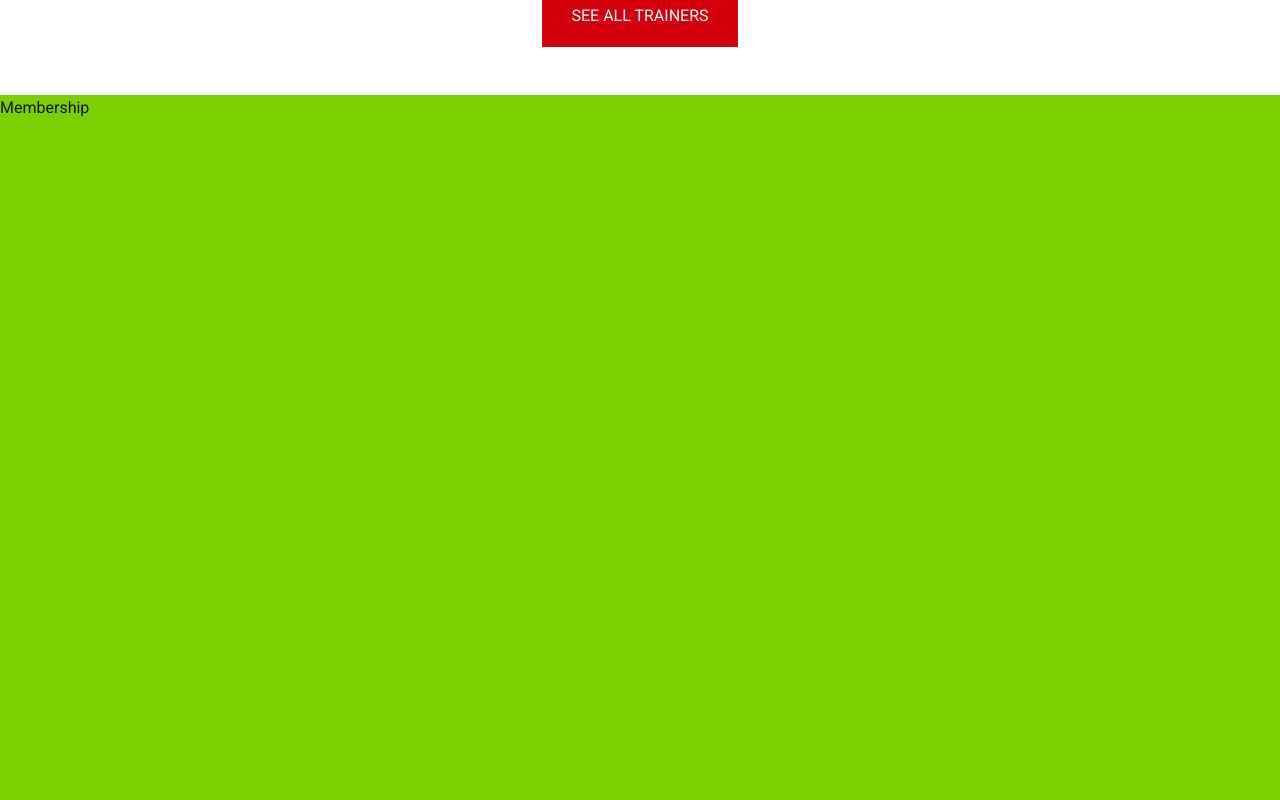
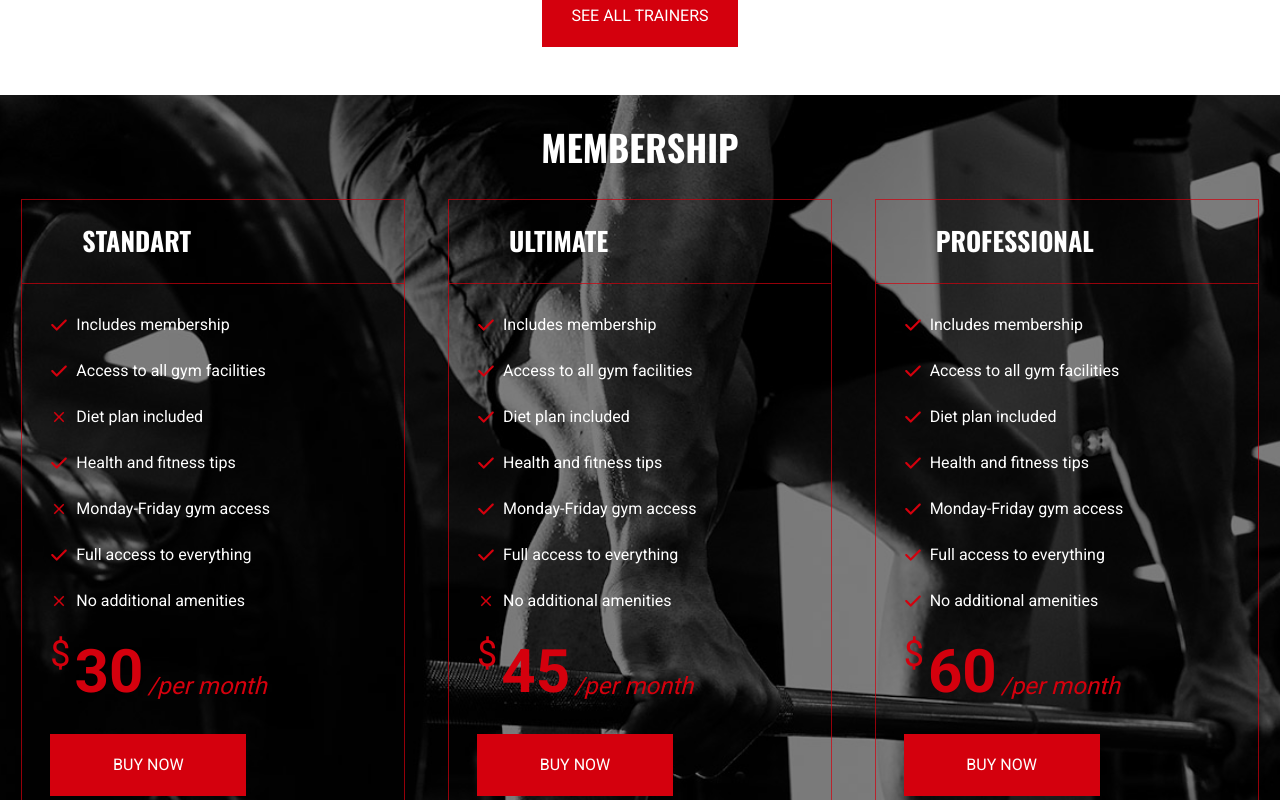
Before and after one commit to Eugensson/fit-physique, a Next.js app: page / in a window 1280 px wide. Shown: the part 4460-5260 px from the top of the page. Built offline with nearby package versions, Linux system fonts and the light colour scheme.

Commit message:
Created Membership section

```diff
--- /dev/null
+++ b/components/membership-slider.tsx
@@ -0,0 +1,58 @@
+"use client";
+
+import "swiper/css";
+import "swiper/css/pagination";
+import { Pagination } from "swiper/modules";
+import { Swiper, SwiperSlide } from "swiper/react";
+
+import { CustomButton } from "@/components/custom-button";
+
+import { MEMBERSHOP_DATA } from "@/constants";
+
+export const MembershipSlider = () => {
+  return (
+    <Swiper
+      slidesPerView={1}
+      spaceBetween={30}
+      modules={[Pagination]}
+      pagination={{ clickable: true }}
+      breakpoints={{
+        768: {
+          slidesPerView: 2,
+          spaceBetween: 30,
+        },
+        1024: {
+          slidesPerView: 3,
+          spaceBetween: 30,
+        },
+      }}
+      className="min-h-150"
+    >
+      {MEMBERSHOP_DATA.map(({ title, price, benefits }, index) => (
+        <SwiperSlide key={index}>
+          <div className="border backdrop-blur-xl md:backdrop-blur-none border-accent/70 hover:backdrop-blur-xl transition-all duration-300 w-full max-w-sm xl:max-w-none mx-auto">
+            <div className="py-5 px-15 border-b border-accent/70">
+              <h4 className="h4">{title}</h4>
+            </div>
+            <div className="p-7">
+              <ul className="flex flex-col gap-5 mb-7">
+                {benefits.map(({ text, icon: Icon }, index) => (
+                  <li className="flex items-center gap-2" key={index}>
+                    <Icon className="text-accent text-lg" />
+                    {text}
+                  </li>
+                ))}
+              </ul>
+              <p className="text-accent mb-8 flex items-center gap-1">
+                <sup className="text-4xl">$</sup>
+                <strong className="text-6xl">{price}</strong>
+                <em className="self-end text-2xl">/per month</em>
+              </p>
+              <CustomButton containerStyles="w-49 h-15.5" text="Buy now" />
+            </div>
+          </div>
+        </SwiperSlide>
+      ))}
+    </Swiper>
+  );
+};
--- a/components/membership.tsx
+++ b/components/membership.tsx
@@ -1,7 +1,39 @@
+"use client";
+
+import { motion } from "framer-motion";
+
+import { MembershipSlider } from "@/components/membership-slider";
+
+import { fadeIn } from "@/lib/variants";
+
 export const Membership = () => {
   return (
-    <section className="h-screen bg-lime-500" id="prices">
-      Membership
-    </section>
+    <motion.section
+      variants={fadeIn("up", 0.2)}
+      initial="hidden"
+      whileInView={"show"}
+      viewport={{ once: false, amount: 0.2 }}
+      className="py-8 xl:pb-0 lg:h-[130vh] bg-[url(/assets/membership/bg.jpg)] bg-cover bg-center bg-no-repeat relative before:w-full before:h-full before:bg-black/50 before:absolute before:top-0 before:z-10"
+      id="prices"
+    >
+      <div className="relative z-20 container mx-auto px-0 text-white h-full flex flex-col xl:pt-12">
+        <motion.h2
+          variants={fadeIn("up", 0.4)}
+          initial="hidden"
+          whileInView={"show"}
+          className="h2 text-center mb-8"
+        >
+          Membership
+        </motion.h2>
+        <motion.div
+          variants={fadeIn("up", 0.6)}
+          initial="hidden"
+          whileInView={"show"}
+          viewport={{ once: false, amount: 0.2 }}
+        >
+          <MembershipSlider />
+        </motion.div>
+      </div>
+    </motion.section>
   );
 };
--- a/constants/index.ts
+++ b/constants/index.ts
@@ -3,9 +3,10 @@ import {
   RiInstagramLine,
   RiFacebookCircleFill,
 } from "react-icons/ri";
+import { MdClose } from "react-icons/md";
 import { ImUsers } from "react-icons/im";
-import { FaUsers } from "react-icons/fa6";
 import { IoIosPricetags } from "react-icons/io";
+import { FaUsers, FaCheck } from "react-icons/fa6";
 import { FaBriefcase, FaClock, FaTrophy, FaDumbbell } from "react-icons/fa";
 
 export const NAV_LINKS = [
@@ -13,7 +14,7 @@ export const NAV_LINKS = [
   { name: "about", target: "about", offset: -80 },
   { name: "classes", target: "classes", offset: -80 },
   { name: "team", target: "team", offset: -40 },
-  { name: "prices", target: "prices", offset: -40 },
+  { name: "prices", target: "prices", offset: -80 },
   { name: "testimonials", target: "testimonials", offset: 0 },
   { name: "blog", target: "blog", offset: 0 },
   { name: "contact", target: "contact", offset: 0 },
@@ -140,3 +141,45 @@ export const TRAINER_DATA = [
     ],
   },
 ];
+
+export const MEMBERSHOP_DATA = [
+  {
+    title: "Standart",
+    price: "30",
+    benefits: [
+      { icon: FaCheck, text: "Includes membership" },
+      { icon: FaCheck, text: "Access to all gym facilities" },
+      { icon: MdClose, text: "Diet plan included" },
+      { icon: FaCheck, text: "Health and fitness tips" },
+      { icon: MdClose, text: "Monday-Friday gym access" },
+      { icon: FaCheck, text: "Full access to everything" },
+      { icon: MdClose, text: "No additional amenities" },
+    ],
+  },
+  {
+    title: "Ultimate",
+    price: "45",
+    benefits: [
+      { icon: FaCheck, text: "Includes membership" },
+      { icon: FaCheck, text: "Access to all gym facilities" },
+      { icon: FaCheck, text: "Diet plan included" },
+      { icon: FaCheck, text: "Health and fitness tips" },
+      { icon: FaCheck, text: "Monday-Friday gym access" },
+      { icon: FaCheck, text: "Full access to everything" },
+      { icon: MdClose, text: "No additional amenities" },
+    ],
+  },
+  {
+    title: "Professional",
+    price: "60",
+    benefits: [
+      { icon: FaCheck, text: "Includes membership" },
+      { icon: FaCheck, text: "Access to all gym facilities" },
+      { icon: FaCheck, text: "Diet plan included" },
+      { icon: FaCheck, text: "Health and fitness tips" },
+      { icon: FaCheck, text: "Monday-Friday gym access" },
+      { icon: FaCheck, text: "Full access to everything" },
+      { icon: FaCheck, text: "No additional amenities" },
+    ],
+  },
+];
```
